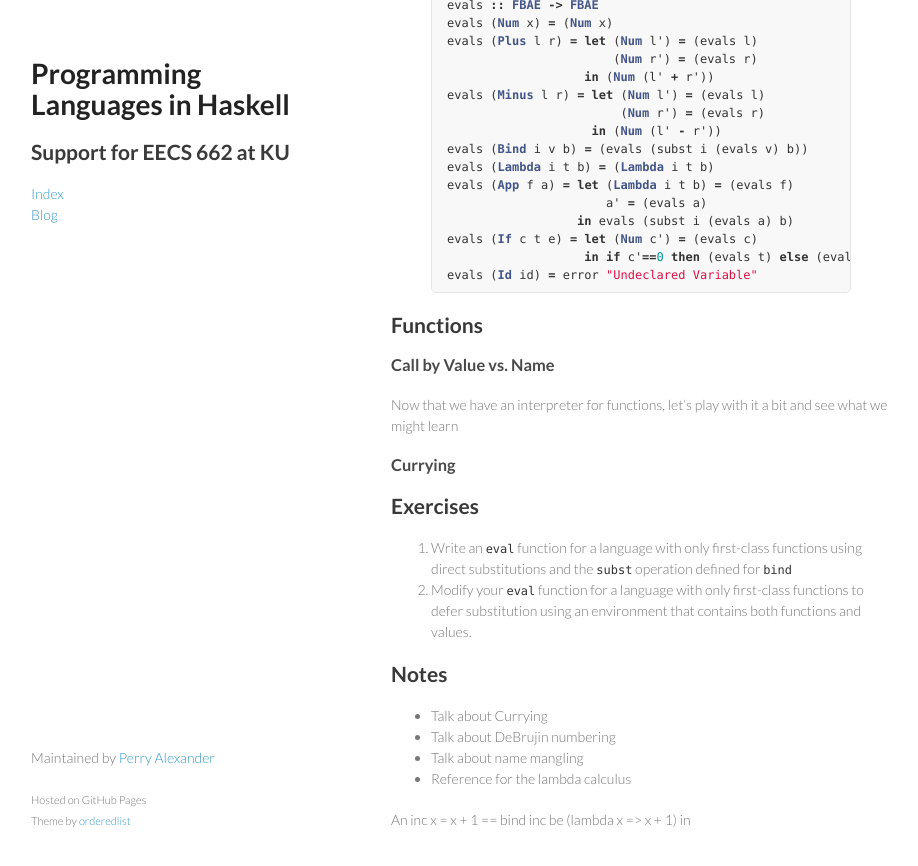
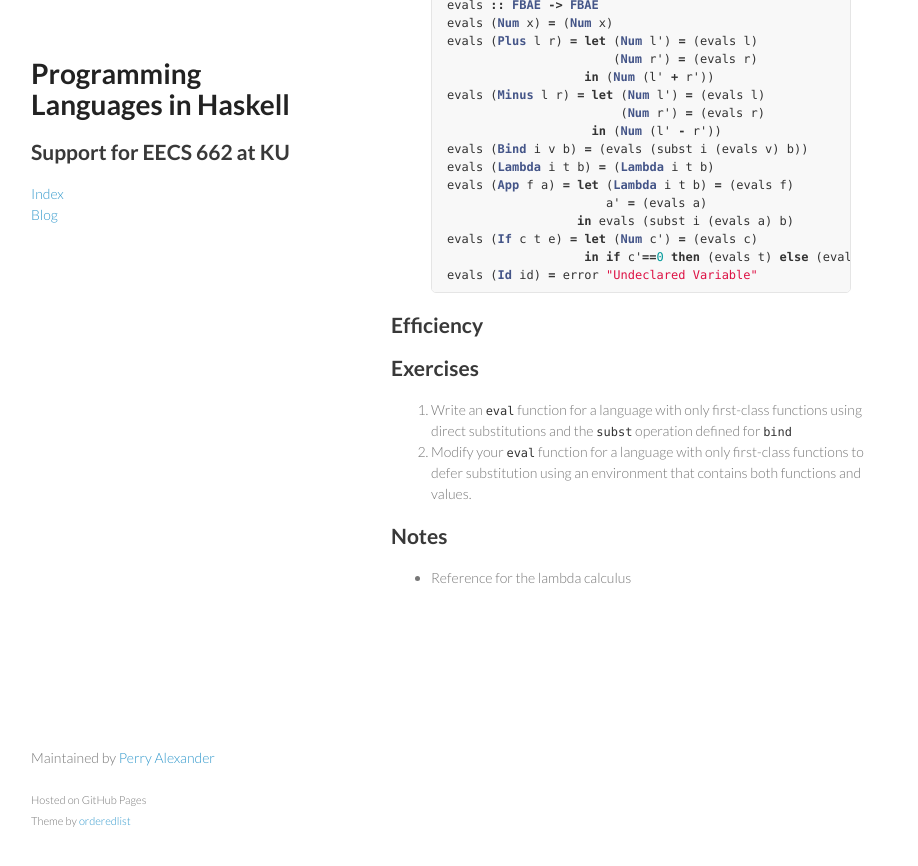
Before and after one commit to ku-sldg/plih, a Jekyll site: the page built from _funs/1-Adding-Functions.md, in a window 1280 px wide and 900 px high, scrolled down 6386 px. Shown: the top 866 px of the window, without its empty margins (179-1097 px from the left). Built offline with Jekyll 4.4.1, drawn with Linux system fonts in a browser that asks for light colours; formulas are drawn with MathJax 3.

```diff
--- a/_funs/1-Adding-Functions.md
+++ b/_funs/1-Adding-Functions.md
@@ -305,23 +305,11 @@ evals (If c t e) = let (Num c') = (evals c)
 evals (Id id) = error "Undeclared Variable"
 {% endhighlight %}
 
-## Functions
-
-### Call by Value vs. Name
-
-Now that we have an interpreter for functions, let's play with it a bit and see what we might learn
-
-### Currying
-
+## Efficiency
 
 ## Exercises
 1. Write an `eval` function for a language with only first-class functions using direct substitutions and the `subst` operation defined for `bind`
 2. Modify your `eval` function for a language with only first-class functions to defer substitution using an environment that contains both functions and values.
 
 ## Notes
-* Talk about Currying
-* Talk about DeBrujin numbering
-* Talk about name mangling
 * Reference for the lambda calculus
-
-An inc x = x + 1 == bind inc be (lambda x => x + 1) in
```
Also changed, not shown: _funs/2-Function-Features.md (added, +18 -0 lines).
